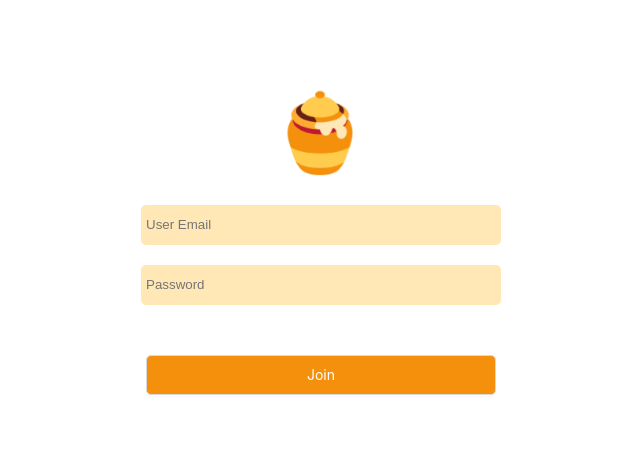
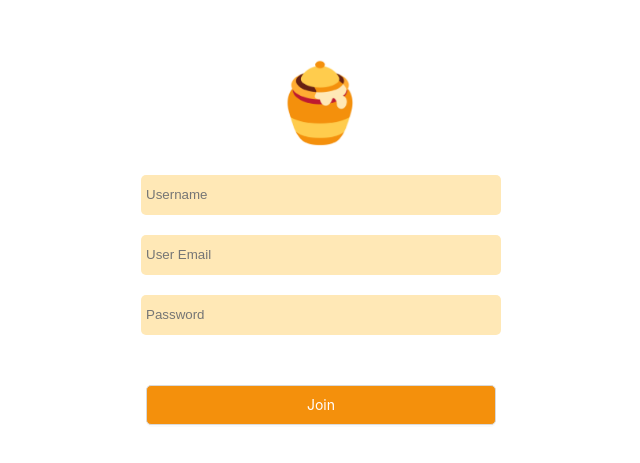
Before and after one commit to spotlight-xam/xam-web, a React (Vite) app: page /join in a window 1280 px wide. Shown: the part 147-610 px from the top of the page, without its empty margins (319-959 px from the left). Built offline with nearby package versions, Linux system fonts and the light colour scheme.

Commit message:
FIX : 회원정보 저장
회원 정보 저장 방식을 로컬 스토리지에서 axios를 이용한 post 방식으로 변경

```diff
--- a/src/screens/Join/Join.tsx
+++ b/src/screens/Join/Join.tsx
@@ -1,14 +1,22 @@
 import { Button } from "antd";
 import { useState } from "react";
 import { useNavigate } from "react-router-dom";
+import axios from "axios";
 
-interface User {
-  //유저 객체 - 이메일, 비밀번호
-  ID: String;
-  Password: String;
+interface UserRequest {
+  //access token을 첨부해서 보냄
+  username: String;
+  email: String;
+  password: String;
+}
+
+interface PostJoinRes {
+  email: string;
+  authToken: string;
 }
 
 export function Join() {
+  const [username, setUsername] = useState("");
   const [email, setEmail] = useState("");
   const [password, setPassword] = useState("");
   const navigate = useNavigate();
@@ -19,15 +27,28 @@ export function Join() {
   const onPassword = (event: React.ChangeEvent<HTMLInputElement>) => {
     setPassword(event.target.value);
   };
+  const onUsername = (event: React.ChangeEvent<HTMLInputElement>) => {
+    setUsername(event.target.value);
+  };
 
-  const onJoin = () => {
-    const newUser: User = {
-      ID: email,
-      Password: password,
+  const onJoin = async () => {
+    const newUser: UserRequest = {
+      username: username,
+      email: email,
+      password: password,
     };
-    localStorage.setItem(email, JSON.stringify(newUser));
+
+    try{
+      const res = axios.post<PostJoinRes>("localhost:8080/signup", newUser);
+      return res;
+    } catch (error) {
+      alert('회원가입에 실패했습니다.');
+      console.log(error);
+    }
+
     navigate("/login");
   };
+
   return (
     <div
       style={{
@@ -50,6 +71,20 @@ export function Join() {
           style={{ width: "100px", margin: "10px" }}
           alt="Xam_IMG"
           src="img/xam.png"
+        />
+        <input
+          style={{
+            backgroundColor: "#FFE8B6",
+            borderRadius: "5px",
+            border: "none",
+            height: "30px",
+            width: "100%",
+            margin: "10px",
+            padding: "5px",
+          }}
+          placeholder="Username"
+          onChange={onUsername}
+          value={username}
         />
         <input
           style={{
--- a/src/screens/Login/Login.tsx
+++ b/src/screens/Login/Login.tsx
@@ -1,46 +1,33 @@
 import { Button } from "antd";
-import { useEffect, useState } from "react";
+import { useState } from "react";
 import { useNavigate } from "react-router-dom";
+import axios from "axios";
 
-interface User {
-  //유저 객체 - 이메일, 비밀번호
-  ID: String;
-  Password: String;
+interface userLoginReq {
+  username: String;
+  password: String;
 }
 
 export function Login() {
-  const [email, setEmail] = useState("");
+  const [username, setUsername] = useState("");
   const [password, setPassword] = useState("");
-  const [login, setLogin] = useState(false);
   const navigate = useNavigate();
 
-  const onEmail = (event: React.ChangeEvent<HTMLInputElement>) => {
-    setEmail(event.target.value);
+  const onUsername = (event: React.ChangeEvent<HTMLInputElement>) => {
+    setUsername(event.target.value);
   };
   const onPassword = (event: React.ChangeEvent<HTMLInputElement>) => {
     setPassword(event.target.value);
   };
 
   const onLogin = () => {
-    //localStorage에서 데이터 가져오기
-    const userData = localStorage.getItem(email);
-
-    //userData가 null이 아닌 경우에만 User 객체로 변환
-    let user: User | null = null;
-    if (userData) user = JSON.parse(userData) as User;
-
-    if (user?.Password !== password) {
-      alert("등록되지 않은 회원입니다.");
-      return;
-    }
-    setLogin(true);
+    const data: userLoginReq = {
+      username: username,
+      password: password,
+    };
+    const token = axios.post<userLoginReq>("localhost:8080/login", data);
+    navigate("./home");
   };
-
-  useEffect(() => {
-    if (login) {
-      navigate("/home");
-    }
-  }, [login]);
 
   return (
     <div
@@ -76,8 +63,8 @@ export function Login() {
             padding: "5px",
           }}
           placeholder="User Email"
-          onChange={onEmail}
-          value={email}
+          onChange={onUsername}
+          value={username}
         />
         <input
           style={{
```
